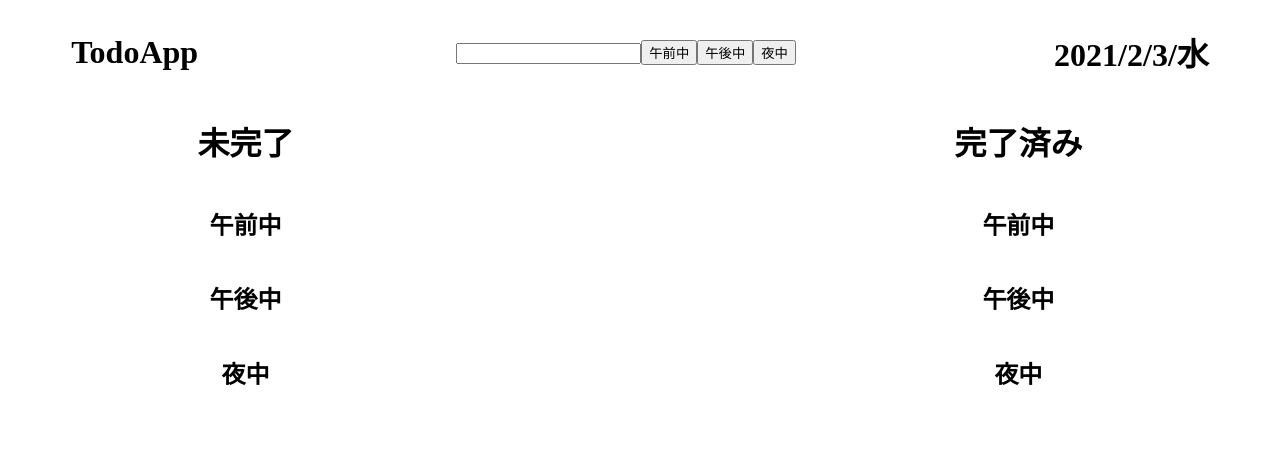
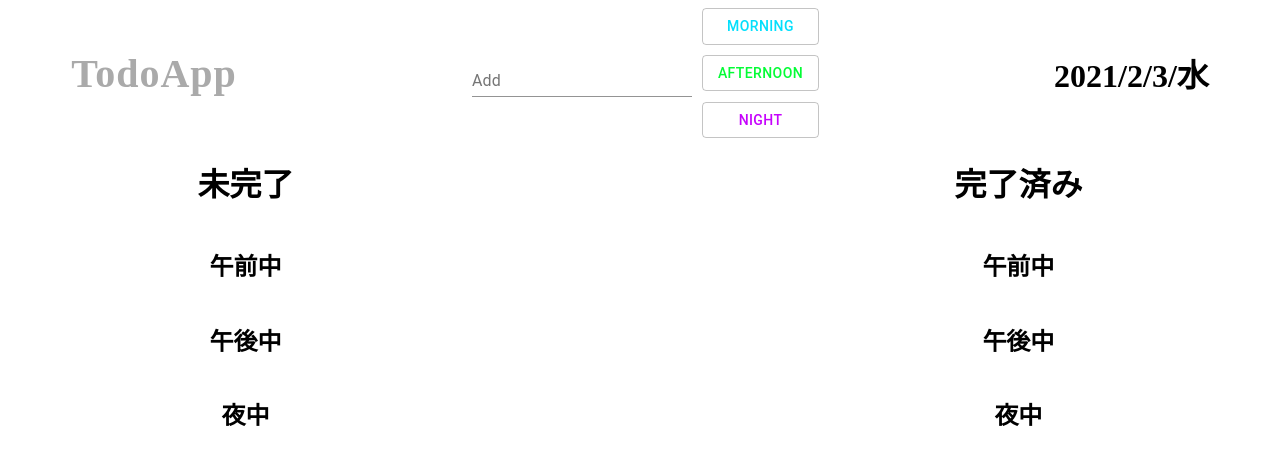
Before and after one commit to yanshi006/my-todo, a React (Create React App) app: page / in a window 1280 px wide. Shown: the top 464 px of the page. Built offline with nearby package versions, Linux system fonts and the light colour scheme.

Commit message:
styleの修正を行いました。

```diff
--- a/src/App.jsx
+++ b/src/App.jsx
@@ -3,6 +3,20 @@ import { InputForm, Today, TodoList, FinishTodoList } from "./components/index";
 import { AppProvider } from "./AppContext";
 import styled from "styled-components";
 import shortid from "shortid";
+import { createMuiTheme, ThemeProvider } from '@material-ui/core/styles';
+
+const theme = createMuiTheme({
+  palette: {
+    primary: {
+      main: '#aaaaaa'
+    }
+  },
+  status: {
+    am: '#03dffc',
+    pm: '#03fc35',
+    ev: '#c603fc'
+  }
+});
 
 const App = () => {
 
@@ -42,9 +56,10 @@ const App = () => {
 
   return (
     <>
+      <ThemeProvider theme={theme}>
         <AppProvider amTodos={amTodos} setAmTodos={setAmTodos} pmTodos={pmTodos} setPmTodos={setPmTodos} evTodos={evTodos} setEvTodos={setEvTodos} amFinishTodos={amFinishTodos} setAmFinishTodos={setAmFinishTodos} pmFinishTodos={pmFinishTodos} setPmFinishTodos={setPmFinishTodos} evFinishTodos={evFinishTodos} setEvFinishTodos={setEvFinishTodos} >
           <Container>
-          <h1>TodoApp</h1>
+            <Title>TodoApp</Title>
             <InputForm addAmTodos={addAmTodos} addPmTodos={addPmTodos} addEvTodos={addEvTodos} />
             <Today />
           </Container>
@@ -53,11 +68,19 @@ const App = () => {
             <FinishTodoList amFinishTodos={amFinishTodos} pmFinishTodos={pmFinishTodos} evFinishTodos={evFinishTodos} />
           </ListContainer>
         </AppProvider>
+      </ThemeProvider>
     </>
   )
 }
 
 export default App;
+
+const Title = styled.h1`
+  font-family: serif;
+  font-size: 40px;
+  color: #aaa;
+  letter-spacing: 1px;
+`
 
 const Container = styled.div`
   display: flex;
--- a/src/components/FinishItem.jsx
+++ b/src/components/FinishItem.jsx
@@ -12,8 +12,8 @@ const FinishItem = ({ content, id, type }) => {
         <ItemFiled
           label={content}
           type='submit'
-          firstValue='削除'
-          secondValue='戻す'
+          // firstValue='削除'
+          secondValue='return'
           firstOnClick={() => finishDeleteAmTodos(id)}
           secondOnClick={() => returnAmTodo(id)}
         />
@@ -23,8 +23,8 @@ const FinishItem = ({ content, id, type }) => {
         <ItemFiled
           label={content}
           type='submit'
-          firstValue='削除'
-          secondValue='戻す'
+          // firstValue='削除'
+          secondValue='return'
           firstOnClick={() => finishDeletePmTodos(id)}
           secondOnClick={() => returnPmTodo(id)}
         />
@@ -34,8 +34,8 @@ const FinishItem = ({ content, id, type }) => {
         <ItemFiled
           label={content}
           type='submit'
-          firstValue='削除'
-          secondValue='戻す'
+          // firstValue='削除'
+          secondValue='return'
           firstOnClick={() => finishDeleteEvTodos(id)}
           secondOnClick={() => returnEvTodo(id)}
         />
--- a/src/components/InputForm.jsx
+++ b/src/components/InputForm.jsx
@@ -1,6 +1,24 @@
 import React, { useState } from "react";
+import TextField from '@material-ui/core/TextField';
+import Button from '@material-ui/core/Button';
+import { makeStyles } from "@material-ui/core/styles";
+import styled from "styled-components";
+
+const useStyles = makeStyles((theme) => ({
+  amButton: {
+    color: theme.status.am
+  },
+  pmButton: {
+    color: theme.status.pm
+  },
+  evButton: {
+    color: theme.status.ev
+  }
+}));
 
 const InputForm = ({ addAmTodos, addPmTodos, addEvTodos }) => {
+
+  const classes = useStyles();
 
   const [input, setInput] = useState('');
 
@@ -8,20 +26,41 @@ const InputForm = ({ addAmTodos, addPmTodos, addEvTodos }) => {
     e.preventDefault();
 
     if (input.trim() === '') {
-      return alert('今日の目標を決めよう！')
-    } //am,pm,evで処理を分けたい
+       alert('今日の目標を決めよう！')
+    } else {
+      // addAmTodos(input)
+      // addPmTodos(input)
+      // addEvTodos(input)
+    }//am,pm,evで処理を分けたい
 
     setInput('');
+    // console.log(e.target.value);
   }
 
   return (
-    <form onSubmit={handleSubmit}>
-      <input type="text" value={input} onChange={(e) => setInput(e.target.value)} />
-      <button type='submit' onClick={() => addAmTodos(input)}>午前中</button>
-      <button type='submit' onClick={() => addPmTodos(input)}>午後中</button>
-      <button type='submit' onClick={() => addEvTodos(input)}>夜中</button>
-    </form>
+    <Form onSubmit={handleSubmit}>
+      {/* setInputで入力された値を取り出せていない */}
+      <TextField id='addFiled' value={input} color='primary' label="Add" onChange={(e) => setInput(e.target.value)} />
+      <ButtonContainer>
+        <Button variant="outlined" className={classes.amButton} onClick={() => addAmTodos(input)}>morning</Button>
+        <Button variant="outlined" className={classes.pmButton} onClick={() => addPmTodos(input)}>afternoon</Button>
+        <Button variant="outlined" className={classes.evButton} onClick={() => addEvTodos(input)}>night</Button>
+      </ButtonContainer>
+    </Form>
   )
 }
 
 export default InputForm;
+
+const Form = styled.form`
+  display: flex;
+  align-items: center;
+`
+
+const ButtonContainer = styled.div`
+  display: flex;
+  height: 130px;
+  flex-direction: column;
+  justify-content: space-between;
+  margin-left: 10px;
+`
--- a/src/components/Item.jsx
+++ b/src/components/Item.jsx
@@ -14,8 +14,8 @@ const Item = ({ content, id, type }) => {
         <ItemFiled
           label={content}
           type='submit'
-          firstValue='削除'
-          secondValue='完了'
+          // firstValue='削除'
+          secondValue='finish'
           firstOnClick={() => deleteAmTodos(id)}
           secondOnClick={() => addAmFinishTodos(id)}
           thirdValue={text}
@@ -27,8 +27,8 @@ const Item = ({ content, id, type }) => {
         <ItemFiled
           label={content}
           type='submit'
-          firstValue='削除'
-          secondValue='完了'
+          // firstValue='削除'
+          secondValue='finish'
           firstOnClick={() => deletePmTodos(id)}
           secondOnClick={() => addPmFinishTodos(id)}
           thirdValue={text}
@@ -40,8 +40,8 @@ const Item = ({ content, id, type }) => {
         <ItemFiled
           label={content}
           type='submit'
-          firstValue='削除'
-          secondValue='完了'
+          // firstValue='削除'
+          secondValue='finish'
           firstOnClick={() => deleteEvTodos(id)}
           secondOnClick={() => addEvFinishTodos(id)}
           thirdValue={text}
--- a/src/components/ItemFiled.jsx
+++ b/src/components/ItemFiled.jsx
@@ -1,12 +1,42 @@
 import React from "react";
 import styled from "styled-components";
+import { Button } from "@material-ui/core";
+import IconButton from '@material-ui/core/IconButton';
+import DeleteIcon from '@material-ui/icons/Delete';
+import { makeStyles } from "@material-ui/core/styles";
 
-const ItemFiled = ({ label, type, firstValue, secondValue, thirdValue, firstOnClick,secondOnClick, onChange }) => {
+const useStyles = makeStyles({
+  button: {
+    backgroundColor: '#03fc1c',
+    color: '#fff',
+    '&:hover': {
+      backgroundColor: '#03fc5a'
+    }
+  },
+  delButton: {
+    color: '#fc031c',
+    transition: '.3s',
+    '&:hover': {
+      color: '#fc0362'
+    }
+  }
+})
+
+const ItemFiled = ({ label, type, secondValue, thirdValue, firstOnClick, secondOnClick, onChange }) => {
+
+  const classes = useStyles();
+
   return (
     <List>
       <span>{label}</span>
-      <SpaceInput type={type} value={firstValue} onClick={firstOnClick} />
-      <SpaceInput type={type} value={secondValue} onClick={secondOnClick} />
+      <IconButton className={classes.delButton} type={type} aria-label="delete" onClick={firstOnClick}>
+        <DeleteIcon />
+      </IconButton>
+      {/* <SpaceInput type={type} value={firstValue} onClick={firstOnClick} /> */}
+      {/* <SpaceInput type={type} value={secondValue} onClick={secondOnClick} /> */}
+      <Button type={type} size='small' onClick={secondOnClick} variant="contained" className={classes.button}>
+        {secondValue}
+      </Button>
       <textarea value={thirdValue} cols="20" rows="4" placeholder='メモ' onChange={onChange} />
     </List>
   )
@@ -19,7 +49,3 @@ const List = styled.li`
   flex-direction: row;
   align-items: center;
 `
-const SpaceInput = styled.input`
-display: block;
-margin: 0px 2px;
-`
```
Also changed, not shown: src/index.js (+14 -0 lines). Lines whose indentation alone changed are shown as unchanged.
